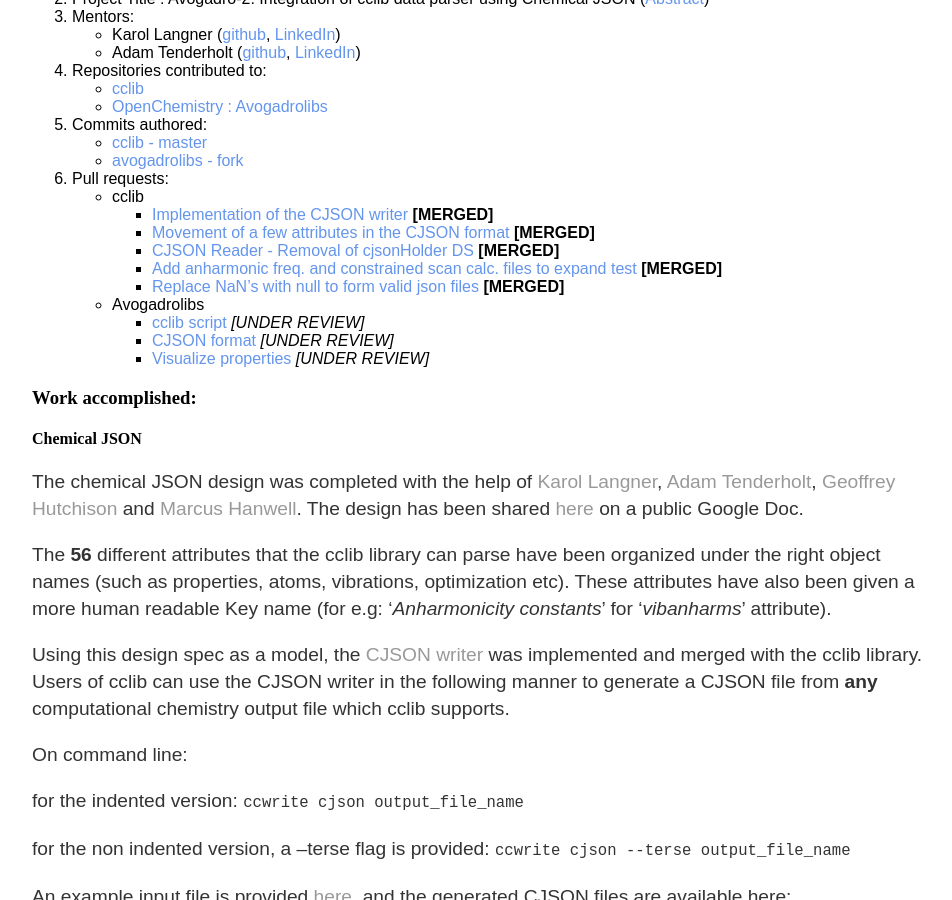
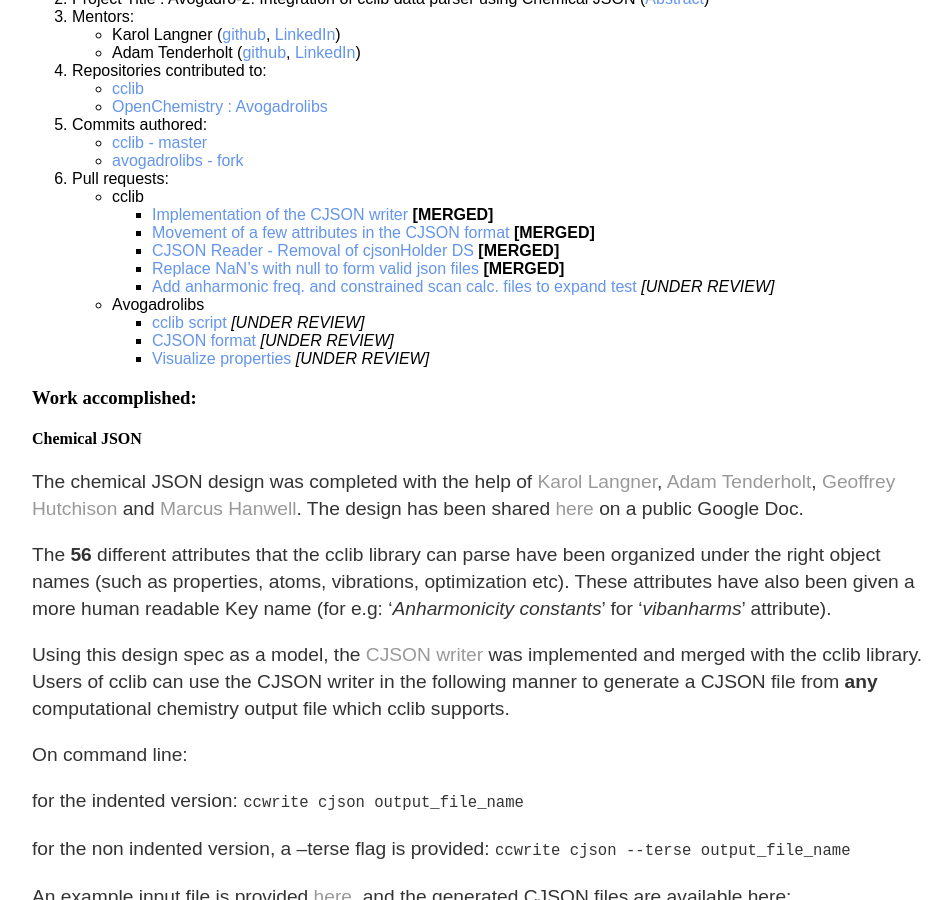
Before and after one commit to Schamnad/schamnad.github.io, a Jekyll site: the page built from _posts/2016/2016-08-21-gsoc-2016-summary.markdown, in a window 1280 px wide and 900 px high, scrolled down 1279 px. Shown: the whole window, without its empty margins (160-1112 px from the left). Built offline with Jekyll 4.4.1, drawn with Linux system fonts in a browser that asks for light colours.

Commit message:
Change status of cclib PR

```diff
--- a/_posts/2016/2016-08-21-gsoc-2016-summary.markdown
+++ b/_posts/2016/2016-08-21-gsoc-2016-summary.markdown
@@ -42,8 +42,8 @@
         - [Implementation of the CJSON writer](https://github.com/cclib/cclib/pull/279) **[MERGED]**
         - [Movement of a few attributes in the CJSON format](https://github.com/cclib/cclib/pull/305) **[MERGED]**
         - [CJSON Reader - Removal of cjsonHolder DS](https://github.com/cclib/cclib/pull/308) **[MERGED]**
-        - [Add anharmonic freq. and constrained scan calc. files to expand test](https://github.com/cclib/cclib/pull/281) **[MERGED]**
         - [Replace NaN's with null to form valid json files](https://github.com/cclib/cclib/pull/318) **[MERGED]**
+        - [Add anharmonic freq. and constrained scan calc. files to expand test](https://github.com/cclib/cclib/pull/281) _[UNDER REVIEW]_
   - Avogadrolibs
         - [cclib script](https://github.com/OpenChemistry/avogadrolibs/pull/106) _[UNDER REVIEW]_
         - [CJSON format](https://github.com/OpenChemistry/avogadrolibs/pull/104) _[UNDER REVIEW]_
```
